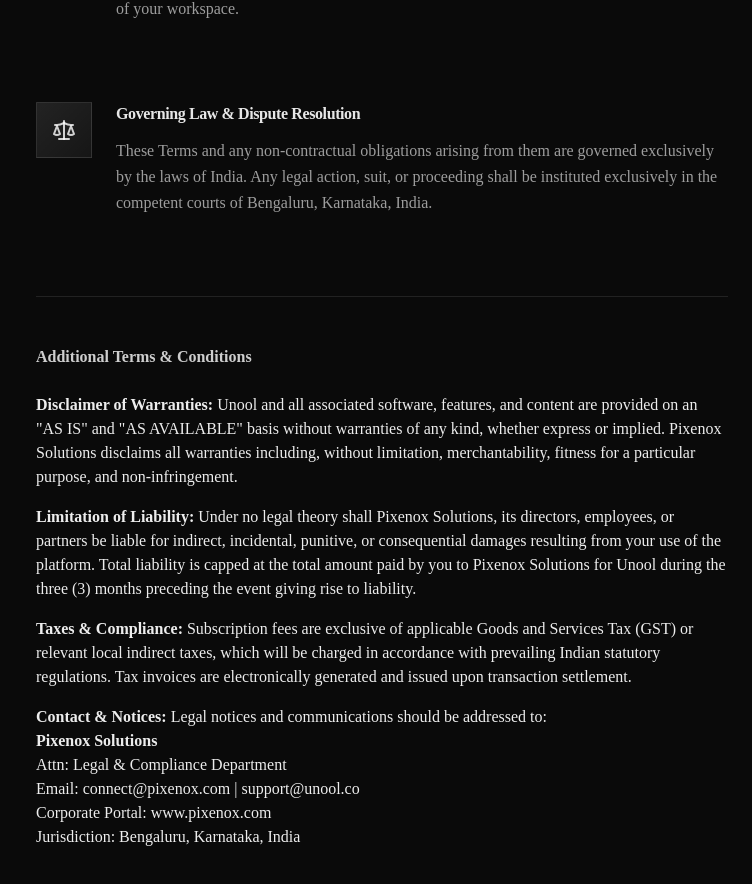
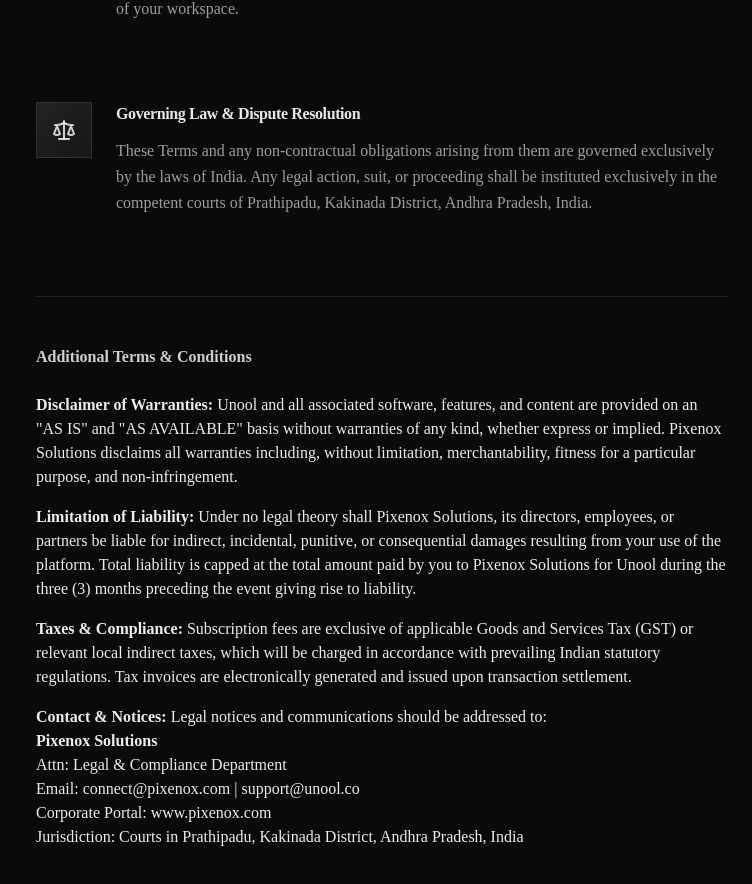
Before and after one commit to xpixenoxx/unool, a Next.js app: page /terms in a window 1280 px wide. Shown: the part 1352-2236 px from the top of the page, without its empty margins (528-1280 px from the left). Built offline with nearby package versions, Linux system fonts and the light colour scheme.

Commit message:
fix(compliance): update registered location and court jurisdiction to Prathipadu, Kakinada District, Andhra Pradesh

```diff
--- a/app/contact/page.tsx
+++ b/app/contact/page.tsx
@@ -77,7 +77,7 @@ export default function ContactUsPage() {
                 <MapPin className="w-5 h-5 text-[#C84B31] shrink-0 mt-0.5" />
                 <div>
                   <h4 className="text-sm font-semibold text-white/90">Operational &amp; Registered Office</h4>
-                  <p className="text-sm text-white/60">Bengaluru, Karnataka, 560001, India</p>
+                  <p className="text-sm text-white/60">Prathipadu, Kakinada District, Andhra Pradesh, India</p>
                 </div>
               </div>
 
@@ -206,7 +206,7 @@ export default function ContactUsPage() {
               <p><strong>Designation:</strong> Grievance Redressal Officer, Pixenox Solutions</p>
               <p><strong>Email:</strong> <a href="mailto:connect@pixenox.com" className="text-[#C84B31]">connect@pixenox.com</a> (Attn: Grievance Officer)</p>
               <p><strong>Response SLA:</strong> Acknowledgment within 48 hours; resolution within 15 working days.</p>
-              <p><strong>Jurisdiction:</strong> Bengaluru, Karnataka, India.</p>
+              <p><strong>Jurisdiction:</strong> Courts in Prathipadu, Kakinada District, Andhra Pradesh, India.</p>
             </div>
           </div>
         </div>
--- a/app/page.tsx
+++ b/app/page.tsx
@@ -2038,7 +2038,7 @@ export default function HomePage() {
               <a href="https://www.pixenox.com" target="_blank" rel="noopener noreferrer">
                 www.pixenox.com
               </a>{' '}
-              · Bengaluru, Karnataka, India
+              · Prathipadu, Kakinada District, Andhra Pradesh, India
             </p>
           </div>
 
--- a/app/privacy/page.tsx
+++ b/app/privacy/page.tsx
@@ -139,7 +139,7 @@ export default function PrivacyPolicyPage() {
                   <p><strong>Entity:</strong> Pixenox Solutions</p>
                   <p><strong>Email:</strong> <a href="mailto:connect@pixenox.com" className="text-[#C84B31]">connect@pixenox.com</a> | <a href="mailto:support@unool.co" className="text-[#C84B31]">support@unool.co</a></p>
                   <p><strong>Corporate Portal:</strong> <a href="https://www.pixenox.com" target="_blank" rel="noopener noreferrer">www.pixenox.com</a></p>
-                  <p><strong>Location:</strong> Bengaluru, Karnataka, India</p>
+                  <p><strong>Location:</strong> Prathipadu, Kakinada District, Andhra Pradesh, India</p>
                 </div>
                 <p className="text-xs text-white/40">
                   Last updated: October 2026. This policy may be updated periodically. Notice of material revisions will be published here.
--- a/app/refund/page.tsx
+++ b/app/refund/page.tsx
@@ -134,7 +134,7 @@ export default function RefundPolicyPage() {
                   <strong>Resolution Timeframe:</strong> Our billing team will review and respond within 24 to 48 business hours. Approved refunds are credited directly back to the original source account via Cashfree within 5 to 7 business days.
                 </p>
                 <p className="text-sm text-white/40 pt-4 border-t border-white/5">
-                  Legal Entity: Pixenox Solutions • Main Website: <a href="https://www.pixenox.com" target="_blank" rel="noopener noreferrer">www.pixenox.com</a> • Governing Jurisdiction: Bengaluru, Karnataka, India.
+                  Legal Entity: Pixenox Solutions • Main Website: <a href="https://www.pixenox.com" target="_blank" rel="noopener noreferrer">www.pixenox.com</a> • Governing Jurisdiction: Courts in Prathipadu, Kakinada District, Andhra Pradesh, India.
                 </p>
               </div>
             </motion.div>
--- a/app/shipping/page.tsx
+++ b/app/shipping/page.tsx
@@ -129,7 +129,7 @@ export default function ShippingPolicyPage() {
                   <li>Our operational team will manually provision your plan within 2 business hours</li>
                 </ul>
                 <p className="text-sm text-white/40 pt-4 border-t border-white/5">
-                  Legal Business Name: Pixenox Solutions • Main Portal: <a href="https://www.pixenox.com" target="_blank" rel="noopener noreferrer">www.pixenox.com</a> • Headquartered in Bengaluru, Karnataka, India.
+                  Legal Business Name: Pixenox Solutions • Main Portal: <a href="https://www.pixenox.com" target="_blank" rel="noopener noreferrer">www.pixenox.com</a> • Headquartered in Prathipadu, Kakinada District, Andhra Pradesh, India.
                 </p>
               </div>
             </motion.div>
--- a/app/terms/page.tsx
+++ b/app/terms/page.tsx
@@ -50,7 +50,7 @@ export default function TermsOfServicePage() {
       id: 'governing',
       icon: Scale,
       title: 'Governing Law & Dispute Resolution',
-      content: 'These Terms and any non-contractual obligations arising from them are governed exclusively by the laws of India. Any legal action, suit, or proceeding shall be instituted exclusively in the competent courts of Bengaluru, Karnataka, India.'
+      content: 'These Terms and any non-contractual obligations arising from them are governed exclusively by the laws of India. Any legal action, suit, or proceeding shall be instituted exclusively in the competent courts of Prathipadu, Kakinada District, Andhra Pradesh, India.'
     }
   ];
 
@@ -157,7 +157,7 @@ export default function TermsOfServicePage() {
                   <br />
                   Corporate Portal: <a href="https://www.pixenox.com" target="_blank" rel="noopener noreferrer">www.pixenox.com</a>
                   <br />
-                  Jurisdiction: Bengaluru, Karnataka, India
+                  Jurisdiction: Courts in Prathipadu, Kakinada District, Andhra Pradesh, India
                 </p>
               </div>
             </motion.div>
```
